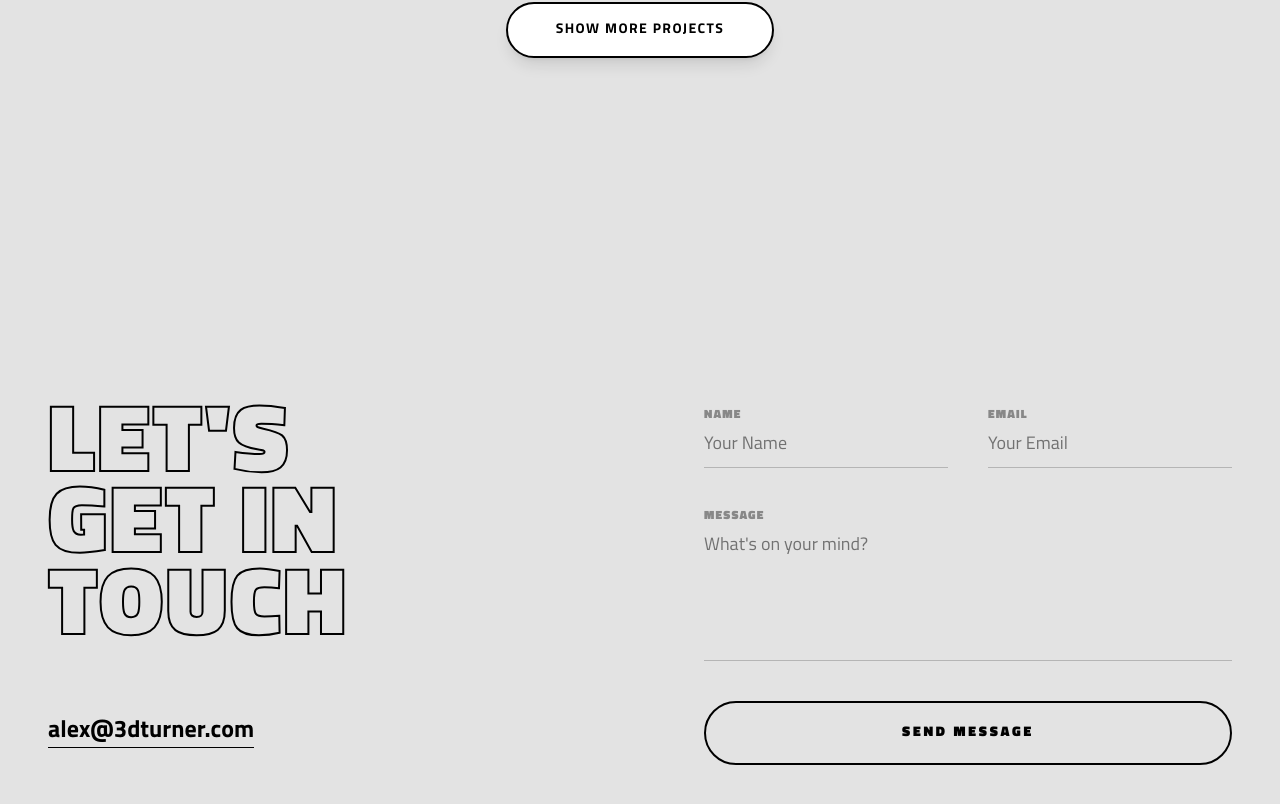
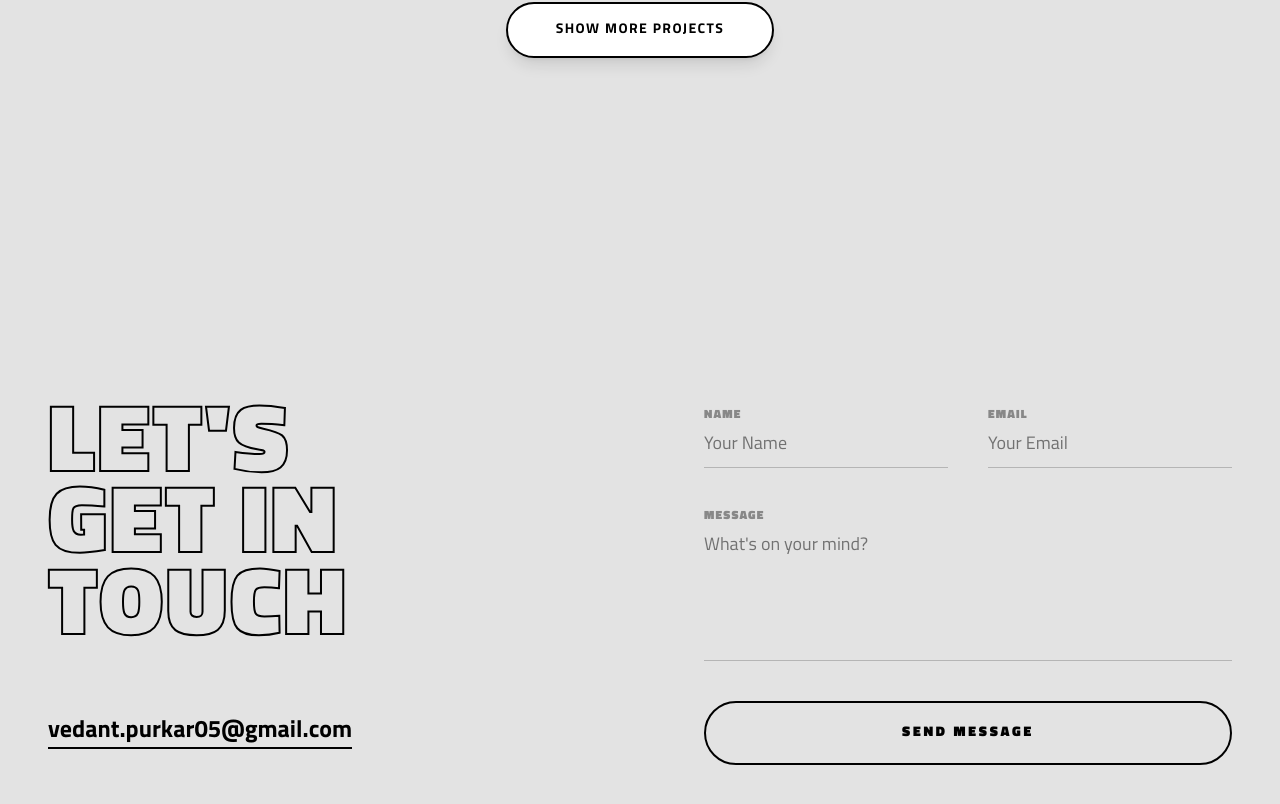
Before and after one commit to Thunderbeast5/Vedant-Purkar, a React (Vite) app: page / in a window 1280 px wide. Shown: the part 7515-8319 px from the top of the page. Built offline with nearby package versions, Linux system fonts and the light colour scheme.

Commit message:
added underline

```diff
--- a/src/components/Contact.jsx
+++ b/src/components/Contact.jsx
@@ -46,20 +46,21 @@ export default function Contact() {
             </motion.h2>
           </div>
 
+          <div className="pt-4 border-b-2 border-black inline-block">
             <motion.div
               initial={{ clipPath: "inset(0 100% 0 0)" }}
               whileInView={{ clipPath: "inset(0 0% 0 0)" }}
               transition={{ delay: 0.4, duration: 1, ease: "easeInOut" }}
               viewport={{ once: true }}
-            className="pt-4" // Extra top padding for more gap
             >
               <a
                 href="mailto:alex@3dturner.com"
-              className="text-xl md:text-2xl font-bold border-b-2 border-black pb-1 hover:opacity-60 transition-opacity"
+                className="text-xl md:text-2xl font-bold pb-1 hover:opacity-60 transition-opacity"
               >
-              alex@3dturner.com
+                vedant.purkar05@gmail.com
               </a>
             </motion.div>
+          </div>
         </div>
 
         {/* --- RIGHT SIDE: CONTACT FORM --- */}
```
Lines whose indentation alone changed are shown as unchanged.
